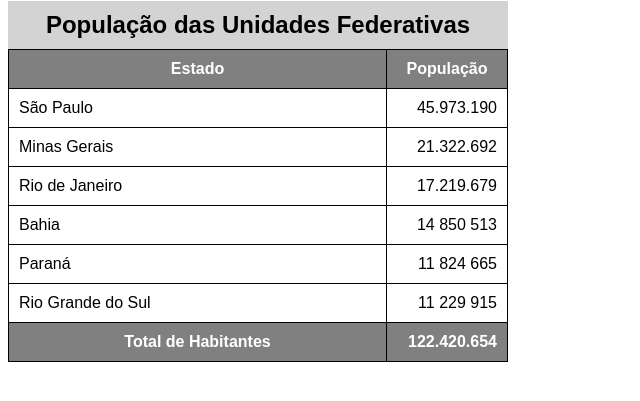
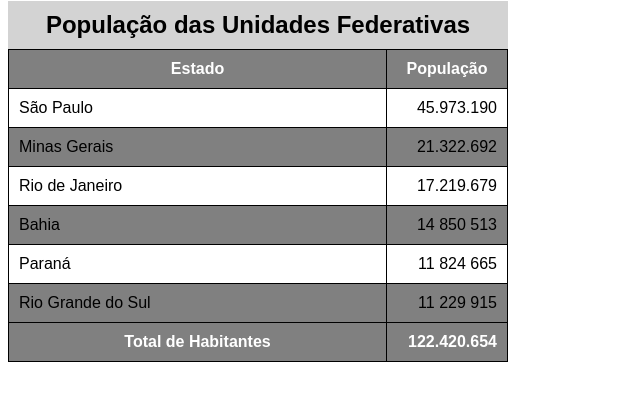
Before and after one commit to viniciussilvagms38-cloud/Aula-04-Cap-21-Aula-04-Tabela-Grandes, a plain HTML site: page tabela002.html in a window 1280 px wide. Shown: the part 79-480 px from the top of the page, without its empty margins (0-640 px from the left). Drawn offline with Linux system fonts and the light colour scheme.

Commit message:
Mod.03 Cap-21 Aula 06 - Efeito Zebrado

```diff
--- a/tabela002.html
+++ b/tabela002.html
@@ -32,6 +32,29 @@
             padding: 10px;
             /*  */
             background-color: lightgray;
+
+        }
+        /* Efeito Zebra
+            tdoby > tr - Todo tr que é filho do tdoby
+            pseudo-classe tr:nth-child(2n) - Todo filho atualizando no intervalo de 2 linhas.
+            Outros exemplos:
+            3n - de 3 em 3 linhas;
+            2n-1 - Vai iniciar na primeira linha;
+            odd - Linhas impares;
+            even - Linhas pares;
+
+            Posso também personalisar somente as pares ou impares.
+
+            tbody > tr:nth-child(odd) {
+                background-color: blue;
+            }
+
+            tbody > tr:nth-child(even) {
+                background-color: yellow;
+            }
+        */
+        tbody > tr:nth-child(2n) {
+            background-color: gray;
 
         }
     </style>
```
